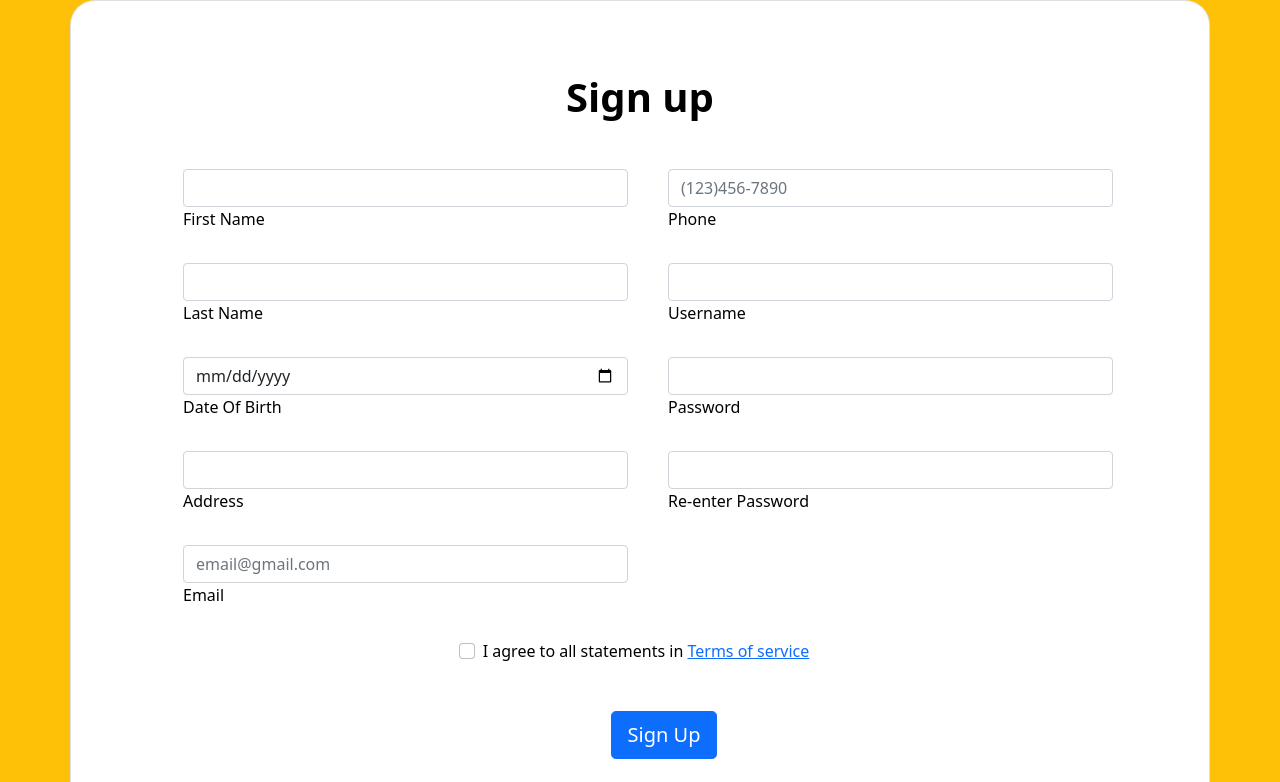
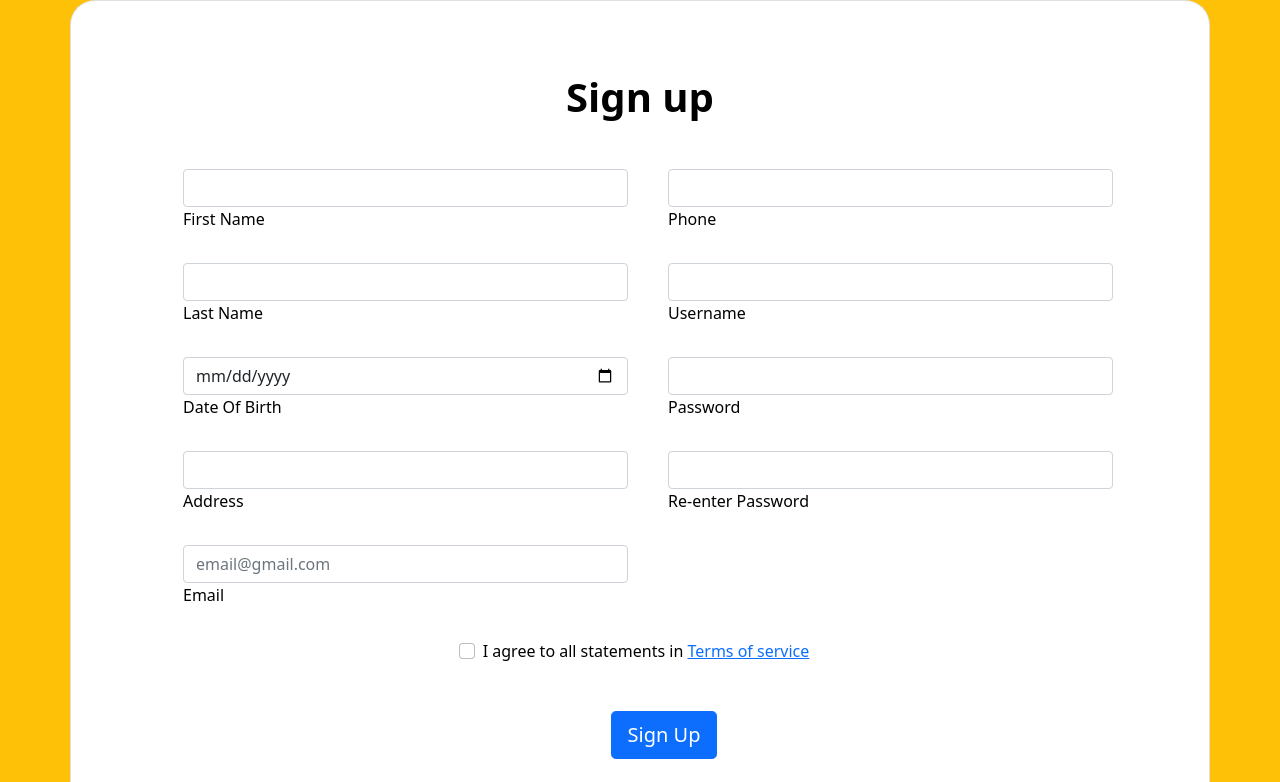
Before and after one commit to Lucky-Badger/SideJob, a Django app: template Group3Capstone/templates/createAccountsPage.html in a window 1280 px wide. Shown: the top 782 px of the page. Run offline with Django 4.2, Linux system fonts and the light colour scheme; the template is opened without the code that fills it, so the values that code supplies are empty; some libraries are stand-ins or nearby versions.

Commit message:
Update createAccountsPage.html

```diff
--- a/Group3Capstone/templates/createAccountsPage.html
+++ b/Group3Capstone/templates/createAccountsPage.html
@@ -60,7 +60,7 @@
                                 <div class="d-flex flex-row align-items-center mb-4">
                                     <i class="fas fa-envelope fa-lg me-3 fa-fw"></i>
                                     <div class="form-outline flex-fill mb-0">
-                                        <input type="tel" id="form3Example3c" placeholder="(123)456-7890" name="PhoneNumber"
+                                        <input type="tel" id="form3Example3c" name="PhoneNumber"
                                                class="form-control"/>
                                         <label class="form-label" for="form3Example3c">Phone</label>
                                     </div>
```
